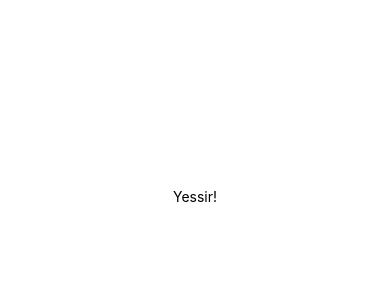
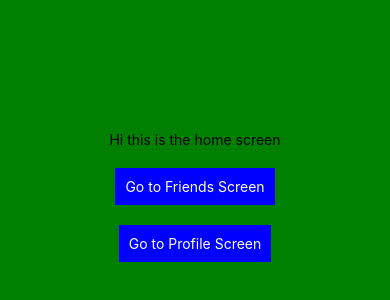
Before and after one commit to AnakinTrotter/atomic-habitz, a React Native app: screen /HomeScreen in a window 390 px wide. Shown: the part 226-526 px from the top of the page. Built offline with nearby package versions, Linux system fonts and the light colour scheme.

Commit message:
Added basic navigation

```diff
--- a/App.js
+++ b/App.js
@@ -1,11 +1,34 @@
 import { StatusBar } from "expo-status-bar";
 import { StyleSheet, Text, View } from "react-native";
+import { createStackNavigator } from "@react-navigation/stack";
+import { NavigationContainer } from "@react-navigation/native";
+import HomeScreen from "./screens/HomeScreen";
+import FriendsScreen from "./screens/FriendsScreen";
+import ProfileScreen from "./screens/ProfileScreen";
 
 export default function App() {
+  const Stack = createStackNavigator();
+
   return (
-    <View style={styles.container}>
-      <Text>Yessir!</Text>
-    </View>
+    <NavigationContainer>
+      <Stack.Navigator>
+        <Stack.Screen
+          name="HomeScreen"
+          component={HomeScreen}
+          options={{ headerShown: false }}
+        />
+        <Stack.Screen
+          name="FriendsScreen"
+          component={FriendsScreen}
+          options={{ headerShown: false }}
+        />
+        <Stack.Screen
+          name="ProfileScreen"
+          component={ProfileScreen}
+          options={{ headerShown: false }}
+        />
+      </Stack.Navigator>
+    </NavigationContainer>
   );
 }
 
--- a/package.json
+++ b/package.json
@@ -10,11 +10,16 @@
     "eject": "expo eject"
   },
   "dependencies": {
+    "@react-navigation/native": "^6.0.10",
+    "@react-navigation/native-stack": "^6.6.1",
+    "@react-navigation/stack": "^6.2.1",
     "expo": "~44.0.0",
     "expo-status-bar": "~1.2.0",
     "react": "17.0.1",
     "react-dom": "17.0.1",
     "react-native": "0.64.3",
+    "react-native-safe-area-context": "3.3.2",
+    "react-native-screens": "~3.10.1",
     "react-native-web": "0.17.1"
   },
   "devDependencies": {
--- /dev/null
+++ b/screens/FriendsScreen.js
@@ -0,0 +1,58 @@
+import {
+  StyleSheet,
+  Text,
+  View,
+  TextInput,
+  TouchableOpacity,
+} from "react-native";
+
+function FriendsScreen(props) {
+  return (
+    <View style={styles.container}>
+      <Text>This is the friends screen</Text>
+      <TouchableOpacity
+        onPress={() => {
+          props.navigation.navigate("ProfileScreen");
+        }}
+      >
+        <Text
+          style={{
+            backgroundColor: "blue",
+            color: "white",
+            padding: 10,
+            marginTop: 20,
+          }}
+        >
+          Go to Profile Screen
+        </Text>
+      </TouchableOpacity>
+      <TouchableOpacity
+        onPress={() => {
+          props.navigation.navigate("HomeScreen");
+        }}
+      >
+        <Text
+          style={{
+            backgroundColor: "blue",
+            color: "white",
+            padding: 10,
+            marginTop: 20,
+          }}
+        >
+          Go to Home Screen
+        </Text>
+      </TouchableOpacity>
+    </View>
+  );
+}
+
+const styles = StyleSheet.create({
+  container: {
+    flex: 1,
+    backgroundColor: "yellow",
+    alignItems: "center",
+    justifyContent: "center",
+  },
+});
+
+export default FriendsScreen;
--- /dev/null
+++ b/screens/HomeScreen.js
@@ -0,0 +1,58 @@
+import {
+  StyleSheet,
+  Text,
+  View,
+  TextInput,
+  TouchableOpacity,
+} from "react-native";
+
+function HomeScreen(props) {
+  return (
+    <View style={styles.container}>
+      <Text>Hi this is the home screen</Text>
+      <TouchableOpacity
+        onPress={() => {
+          props.navigation.navigate("FriendsScreen");
+        }}
+      >
+        <Text
+          style={{
+            backgroundColor: "blue",
+            color: "white",
+            padding: 10,
+            marginTop: 20,
+          }}
+        >
+          Go to Friends Screen
+        </Text>
+      </TouchableOpacity>
+      <TouchableOpacity
+        onPress={() => {
+          props.navigation.navigate("ProfileScreen");
+        }}
+      >
+        <Text
+          style={{
+            backgroundColor: "blue",
+            color: "white",
+            padding: 10,
+            marginTop: 20,
+          }}
+        >
+          Go to Profile Screen
+        </Text>
+      </TouchableOpacity>
+    </View>
+  );
+}
+
+const styles = StyleSheet.create({
+  container: {
+    flex: 1,
+    backgroundColor: "green",
+    alignItems: "center",
+    justifyContent: "center",
+  },
+});
+
+export default HomeScreen;
--- /dev/null
+++ b/screens/ProfileScreen.js
@@ -0,0 +1,58 @@
+import {
+  StyleSheet,
+  Text,
+  View,
+  TextInput,
+  TouchableOpacity,
+} from "react-native";
+
+function ProfileScreen(props) {
+  return (
+    <View style={styles.container}>
+      <Text>Hi this is the profile screen</Text>
+      <TouchableOpacity
+        onPress={() => {
+          props.navigation.navigate("HomeScreen");
+        }}
+      >
+        <Text
+          style={{
+            backgroundColor: "blue",
+            color: "white",
+            padding: 10,
+            marginTop: 20,
+          }}
+        >
+          Go to Home Screen
+        </Text>
+      </TouchableOpacity>
+      <TouchableOpacity
+        onPress={() => {
+          props.navigation.navigate("FriendsScreen");
+        }}
+      >
+        <Text
+          style={{
+            backgroundColor: "blue",
+            color: "white",
+            padding: 10,
+            marginTop: 20,
+          }}
+        >
+          Go to Friends Screen
+        </Text>
+      </TouchableOpacity>
+    </View>
+  );
+}
+
+const styles = StyleSheet.create({
+  container: {
+    flex: 1,
+    backgroundColor: "red",
+    alignItems: "center",
+    justifyContent: "center",
+  },
+});
+
+export default ProfileScreen;
```
Also changed, not shown: 2 other files (tests, documents, lock files or other folders).
